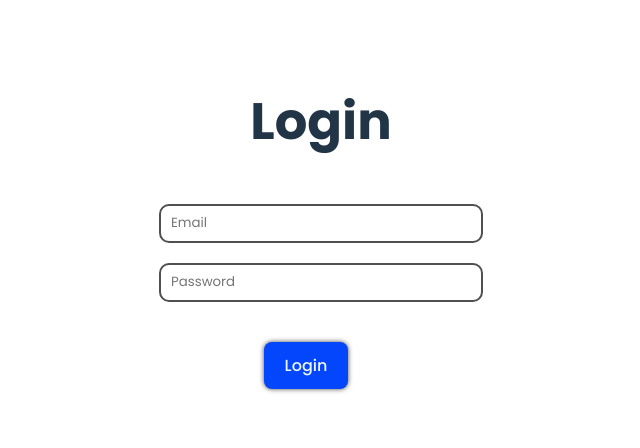
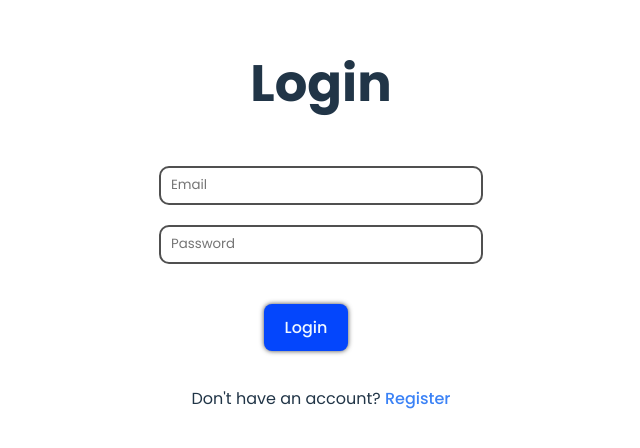
Before and after one commit to Rajat-264/note-maker-frontend, a React (Vite) app: page / in a window 1280 px wide. Shown: the part 176-624 px from the top of the page, without its empty margins (319-959 px from the left). Built offline with nearby package versions, Linux system fonts and the light colour scheme; a web font is replaced by a local one.

Commit message:
create-topic page fixed

```diff
--- a/src/pages/Auth/Login.jsx
+++ b/src/pages/Auth/Login.jsx
@@ -33,6 +33,9 @@ export default function Login() {
         <button type="submit" className="button">
           Login
         </button>
+        <p>
+          Don't have an account? <a href="/register" className="text-blue-500">Register</a>
+        </p>
       </form>
     </div>
   );
```
